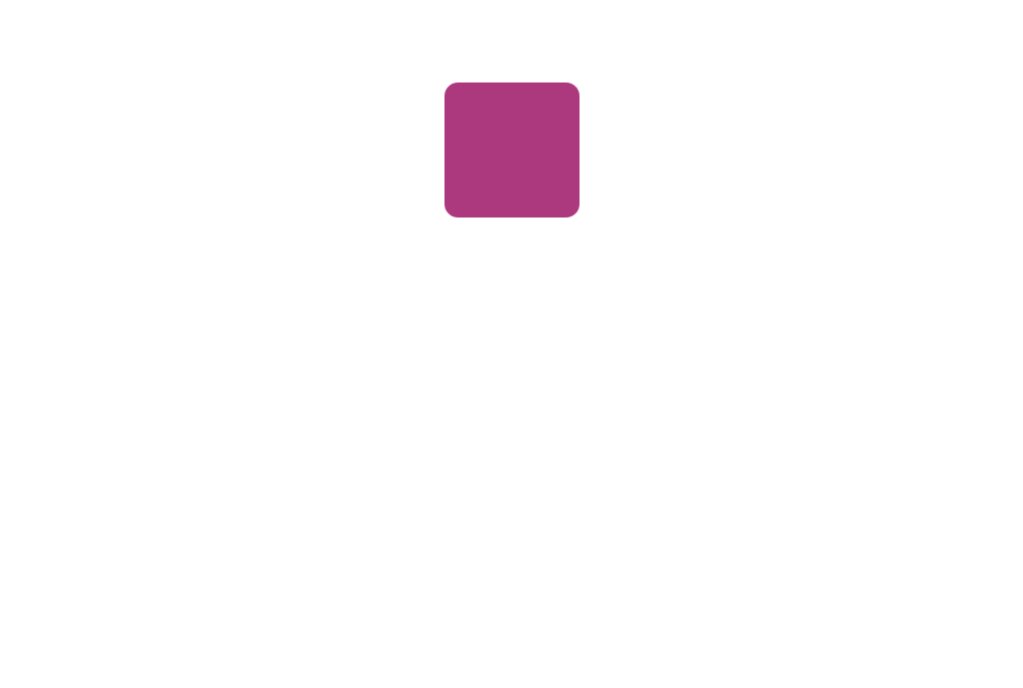
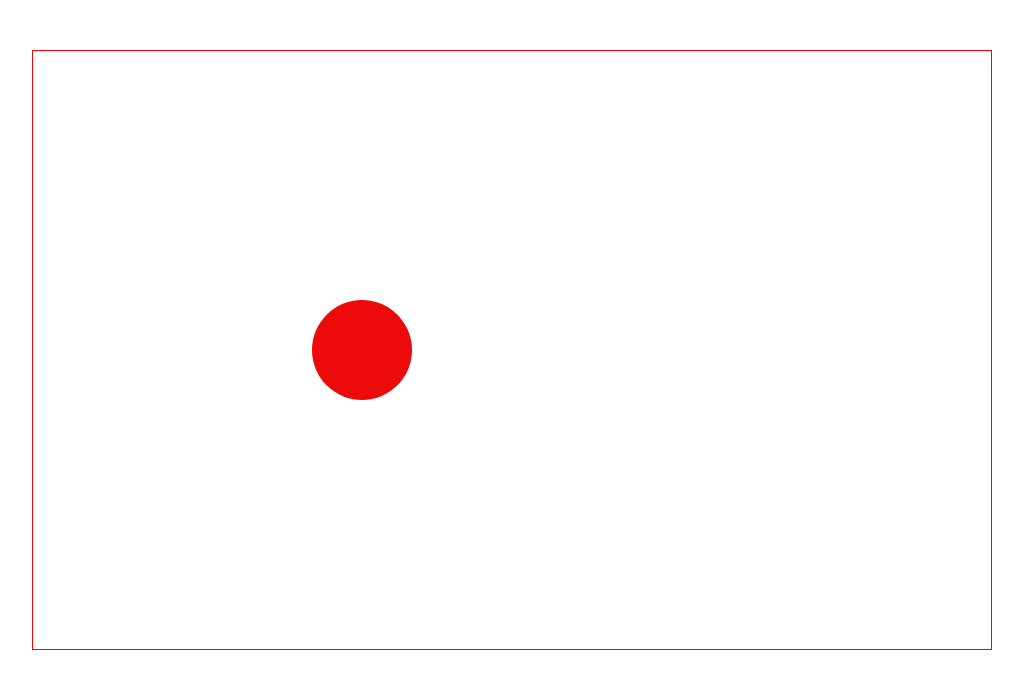
Before and after one commit to Alexmag75/HTML-CSS_1, a website: page Lesson5/hw5_1/task1_2.html in a window 1280 px wide. Shown: the whole page, without its empty margins (128-1151 px from the left). Drawn offline with Linux system fonts and the light colour scheme.

Commit message:
finish html

```diff
--- /dev/null
+++ b/Lesson5/hw5_1/style1_2.css
@@ -0,0 +1,49 @@
+*{
+    margin: 0;
+    padding: 0;
+    box-sizing: border-box;
+}
+body{
+    width: 100vw;
+    height: 100vh;
+}
+.wrapper{
+    width: 960px;
+    height: 600px;
+    border: 1px solid red;
+    display: flex;
+    justify-content: center;
+    align-items: center;
+    margin: 50px auto;
+
+}
+.ball {
+    width: 100px;
+    height: 100px;
+    border-radius: 50%;
+    margin-top: 0;
+    background-color: #ec0a0a;
+    animation: pulse 5s linear infinite;
+}
+
+@keyframes pulse {
+    0%{
+        transform: translate(-150px, 0px);
+        animation-delay:2s;
+    }
+    25%{
+        transform: translate(-50px, 0px);
+        border-radius: 0;
+        background-color: #ece10a;
+    }
+    50%{
+        transform: translate(50px, 0px);
+        border-radius: 50%;
+        background-color: #0aec4a;
+    }
+    100%{
+        transform: translate(150px, 0px);
+        border-radius: 0;
+        background-color: #0a37ec;
+    }
+}
--- a/Lesson5/hw5_1/task1.html
+++ b/Lesson5/hw5_1/task1_2.html
@@ -2,12 +2,14 @@
 <html lang="en">
 <head>
     <meta charset="UTF-8">
-    <title>task1</title>
-    <link rel="stylesheet" href="style.css">
+    <title>task1_2</title>
+  <link rel="stylesheet" href="style1_2.css">
 </head>
 <body>
+
 <div class="wrapper">
-     <div class="box"></div>
+  <div class="ball"></div>
+
 </div>
 </body>
 </html>
```
Also changed, not shown: Lesson5/hw5_1/task1_1.html (added, +13 -0 lines), Lesson5/hw5_1/style1_1.css (renamed from Lesson5/hw5_1/style.css).
